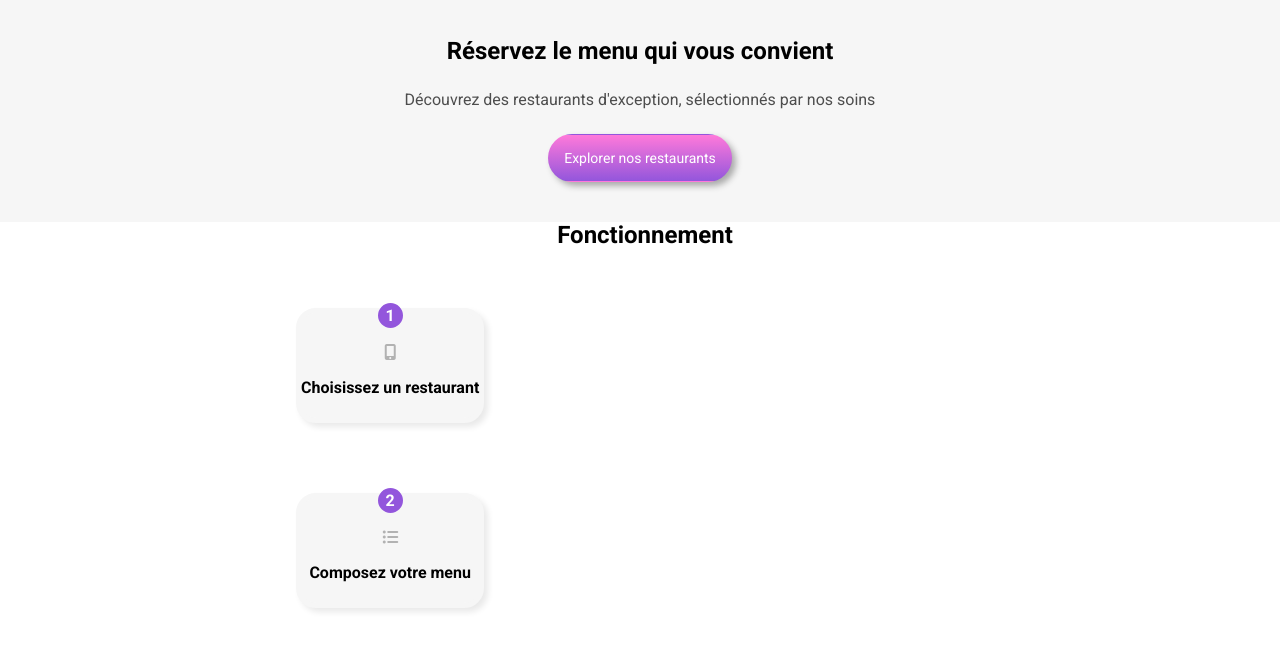
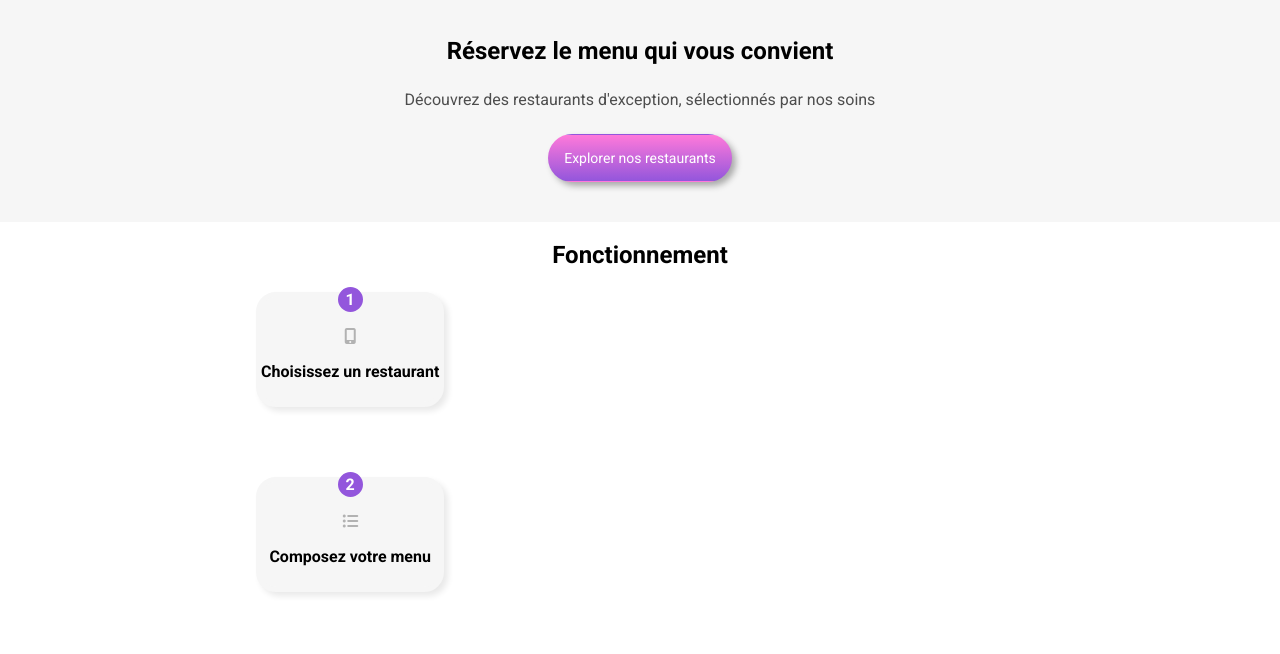
Before and after one commit to pyrhaa/openClass_projet_3, a website: page index.html in a window 1280 px wide. Shown: the part 129-783 px from the top of the page. Drawn offline with Linux system fonts and the light colour scheme; a web font is replaced by a local one.

Commit message:
howto notperfect

```diff
--- a/index.html
+++ b/index.html
@@ -63,7 +63,7 @@
       <!-- Section Fonctionnement -->
       <section class="howto">
         <h2 class="howto__title">Fonctionnement</h2>
-        <ul>
+        <ul class="howto__container">
           <li class="howto__button">
             <div class="howto__number">1</div>
             <div><i class="fas fa-mobile-alt howto__icon"></i></div>
--- a/sass/Layout/_howto.scss
+++ b/sass/Layout/_howto.scss
@@ -1,5 +1,5 @@
 .howto {
-  padding: 45px 10px 45px 10px;
+  padding: 40px 10px 40px 10px;
   @include tablet {
     display: flex;
     justify-content: space-between;
@@ -11,8 +11,13 @@
   }
 }
 
+.howto__container {
+  margin: 0;
+  padding: 0;
+}
+
 .howto__title {
-  padding-left: 10px;
+  padding: 20px 10px;
   @include desktop {
     position: absolute;
     top: 350px;
--- a/sass/Utils/_mixins.scss
+++ b/sass/Utils/_mixins.scss
@@ -42,22 +42,11 @@
   height: 25px;
   position: relative;
   right: 10px;
-  //   display: flex;
-  //   justify-content: center;
-  //   align-items: center;
-  //   background: $color-primary;
-  //   color: #fff;
-  //   border-radius: 50%;
-  //   border: 2px solid $color-primary;
-  //   width: 25px;
-  //   height: 25px;
-  //   position: relative;
-  //   left: -45px;
 }
 @mixin howto-btn {
-  margin: 0 20px 20px 20px;
+  margin: 0 10px 20px 10px;
   display: flex;
-  justify-content: center;
+  justify-content: start;
   align-items: center;
   background: #f6f6f6;
   border: 5px solid #f6f6f6;
@@ -65,14 +54,6 @@
   box-shadow: 4px 4px 6px #fff;
   font-weight: bold;
   box-shadow: 4px 4px 6px #e9e9e9;
-  //   display: flex;
-  //   align-items: center;
-  //   background-color: #f6f6f6;
-  //   box-shadow: 4px 4px 6px #fff;
-  //   border-radius: 10px 10px 10px 10px;
-  //   padding: 0 70px 0 30px;
-  //   margin-bottom: 20px;
-  //   margin-left: 10px;
 }
 @mixin btn-card {
   display: flex;
```
Also changed, not shown: public/css/style.css, 1 other file.
